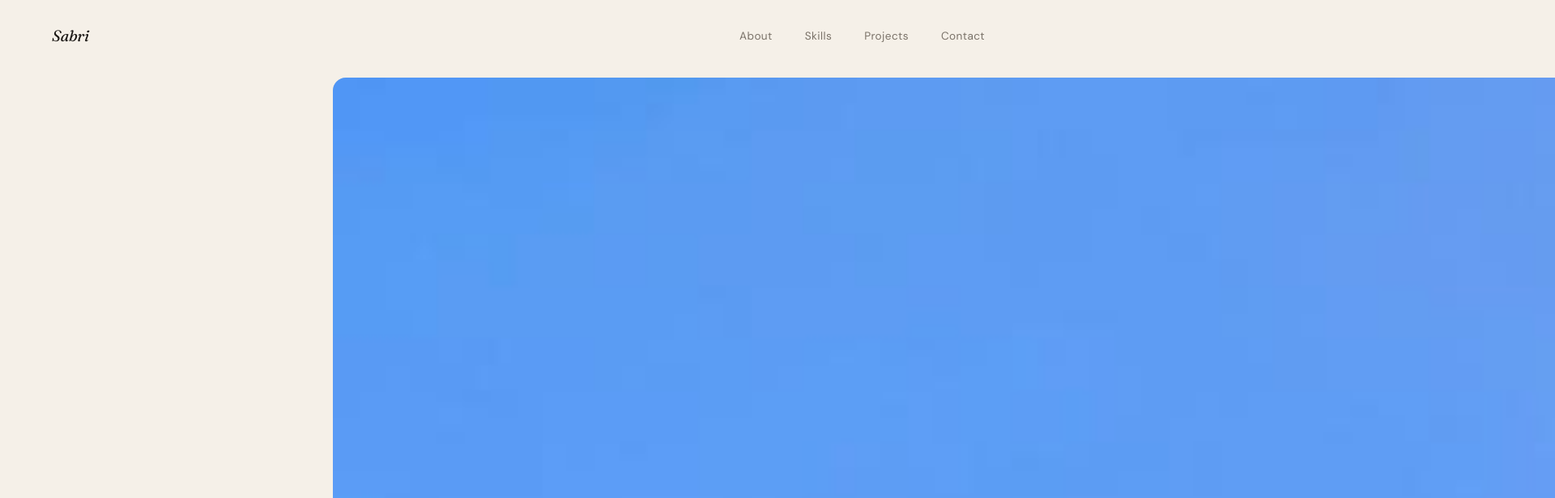
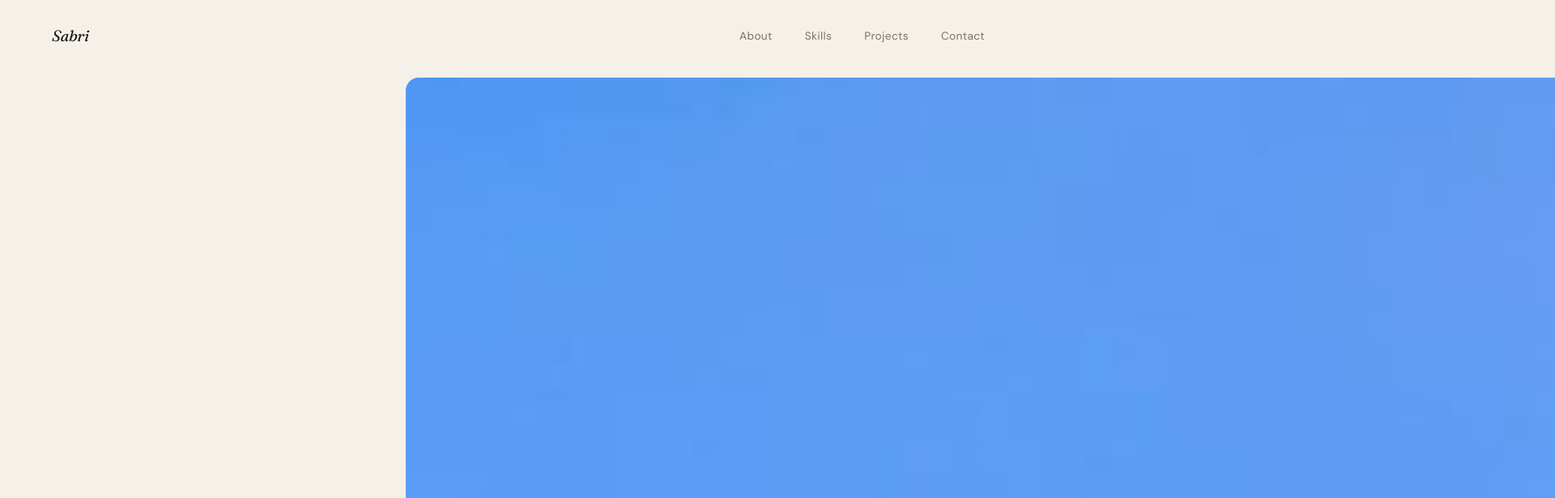
Before and after one commit to SabriAz/portfolio, a Vue app: page / in a window 1280 px wide. Shown: the top 616 px of the page at 81% size, 1920 px wide, since content can reach past the window. Built offline with nearby package versions, Linux system fonts and the light colour scheme; a web font is replaced by a local one.

Commit message:
fix: Fixed hero section

```diff
--- a/src/components/HeroSection.vue
+++ b/src/components/HeroSection.vue
@@ -76,6 +76,7 @@ onUnmounted(() => clearInterval(timer))
 }
 
 .hero-container {
+  max-width: 1100px;
   width: 100%;
   margin: 0 auto;
   padding: 0 4rem;
```
